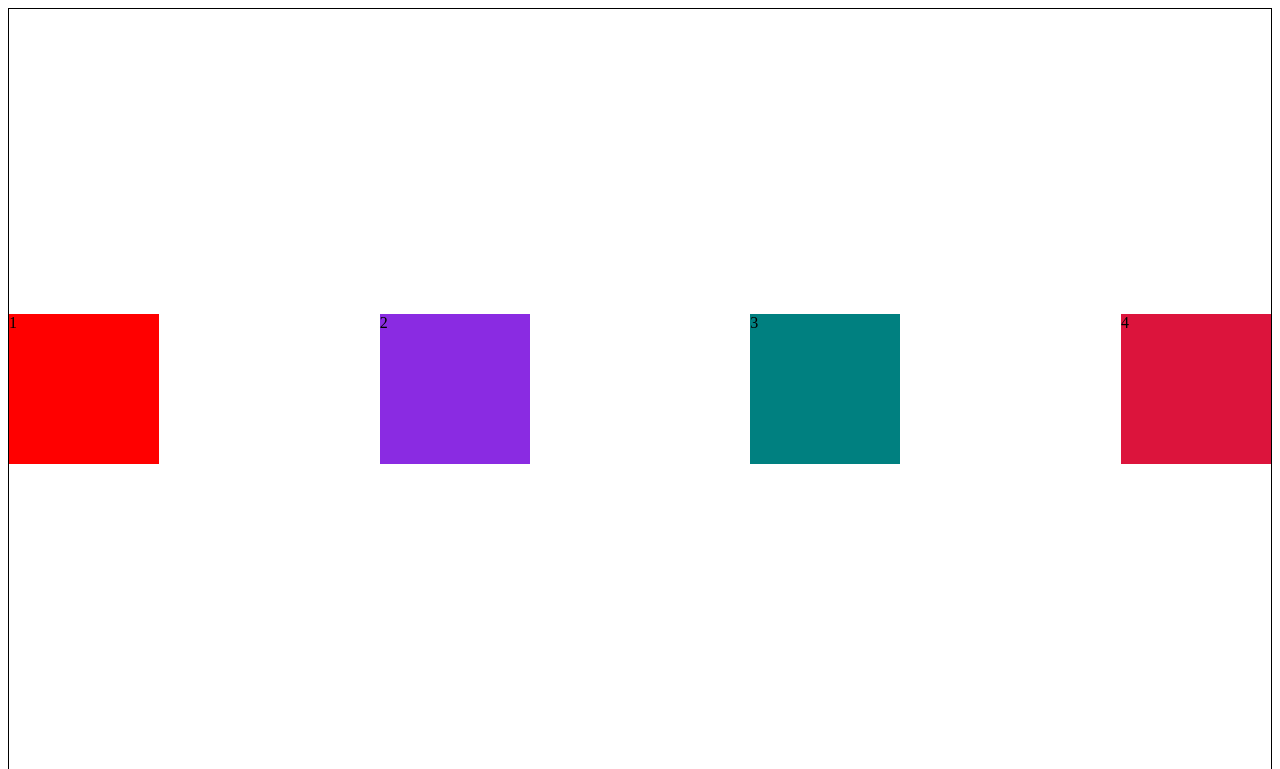
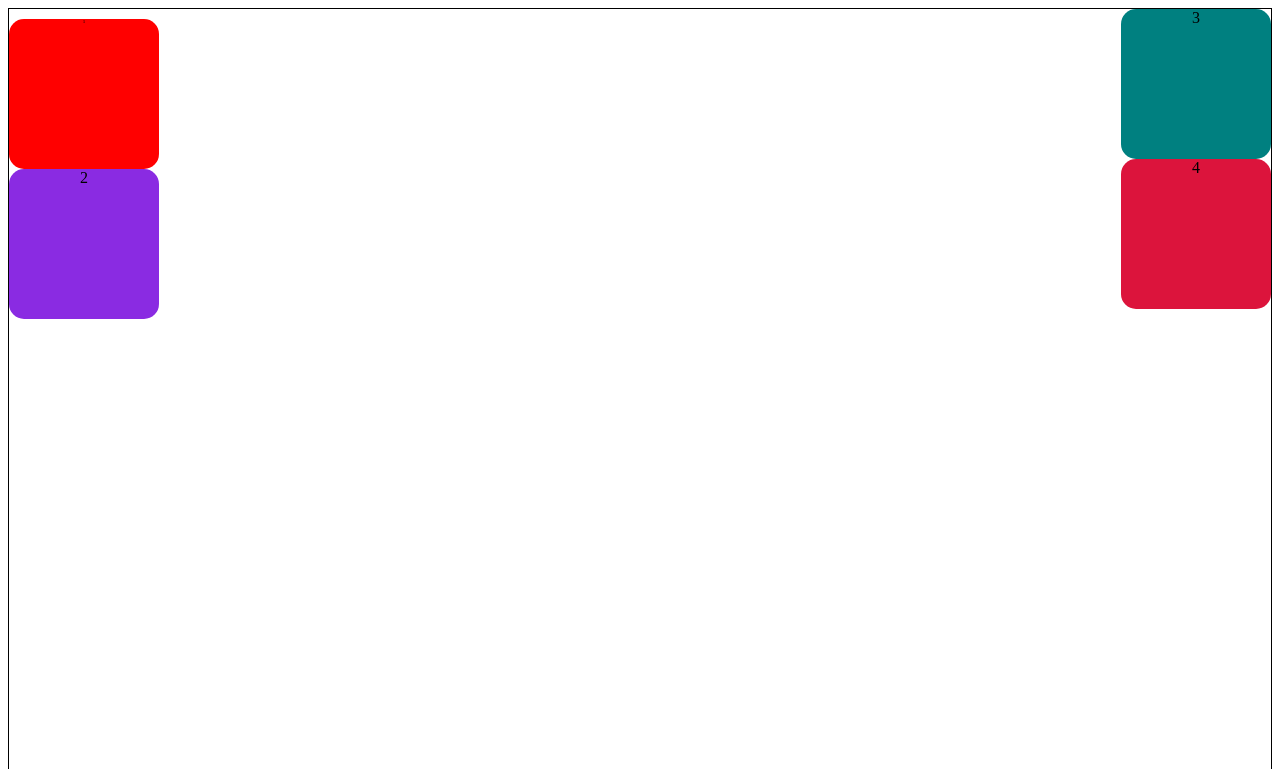
Before and after one commit to eirinedvinsen/cssFlexbox, a website: page index.html in a window 1280 px wide. Shown: the top 769 px of the page. Drawn offline with Linux system fonts and the light colour scheme.

Commit message:
testing css

```diff
--- a/index.html
+++ b/index.html
@@ -14,10 +14,14 @@
   <body>
     <main>
       <section class="container">
+        <section class="sectionOne">
         <div class="box" id="boxOne">1</div>
         <div class="box" id="boxTwo">2</div>
+        </section>
+        <section class="sectionTwo">
         <div class="box" id="boxThree">3</div>
         <div class="box" id="boxFour">4</div>
+        </section>
       </section>
     </main>
   </body>
--- a/styles.css
+++ b/styles.css
@@ -5,17 +5,21 @@
   height: 95vh;
   justify-content: space-between;
 
-  align-items: center;
+  align-items: baseline;
+  flex-wrap: wrap;
 }
 
 .box {
-  align-text: center;
+  text-align: center;
   width: 150px;
   height: 150px;
+  border-radius: 15px;
 }
 
 #boxOne {
   background-color: red;
+  font-size: 5px;
+
 }
 
 #boxTwo {
@@ -28,4 +32,13 @@
 
 #boxFour {
   background-color: crimson;
+
 }
+
+/* .sectionOne{
+
+}
+
+.sectionTwo{
+
+} */
```
Also changed, not shown: 1 other file.
